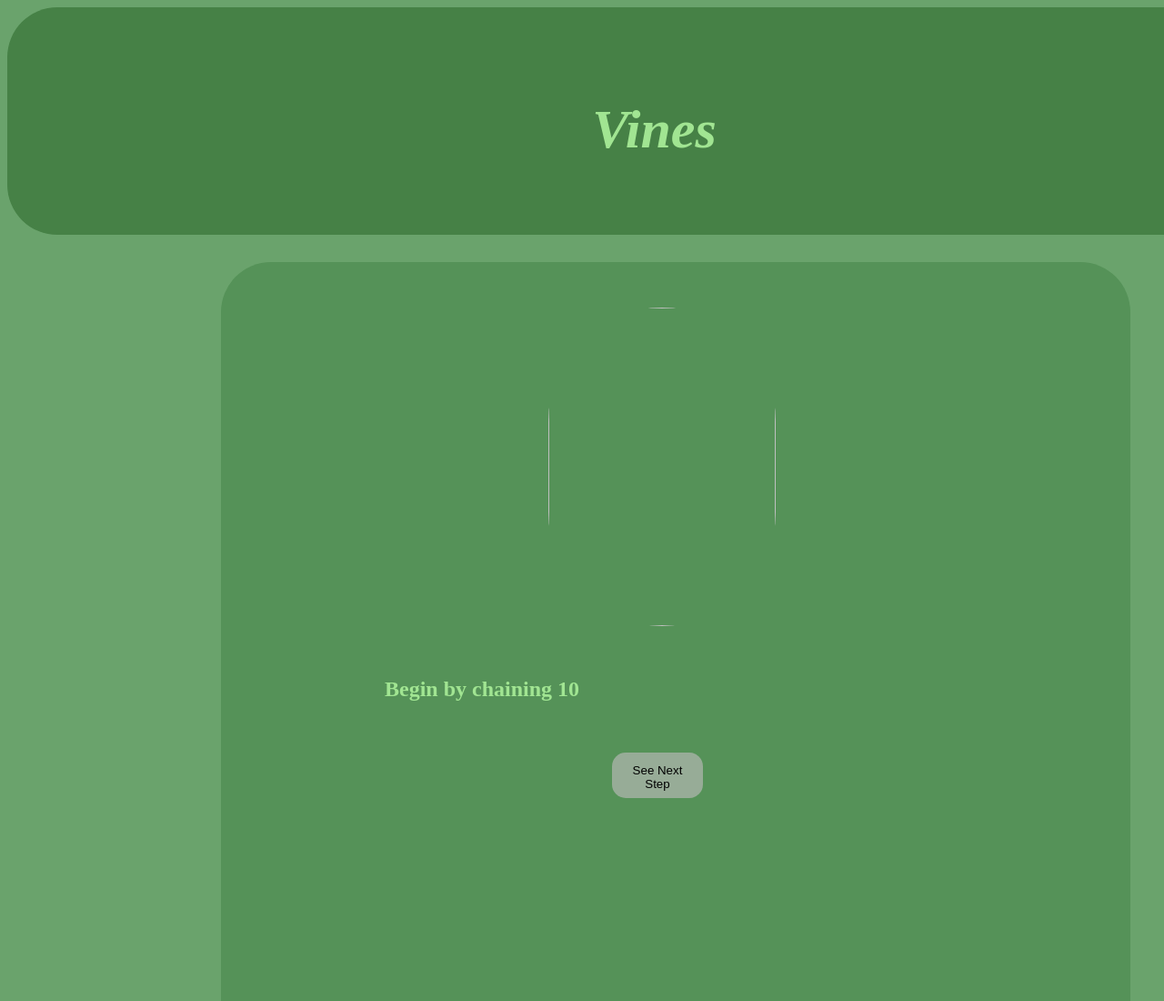
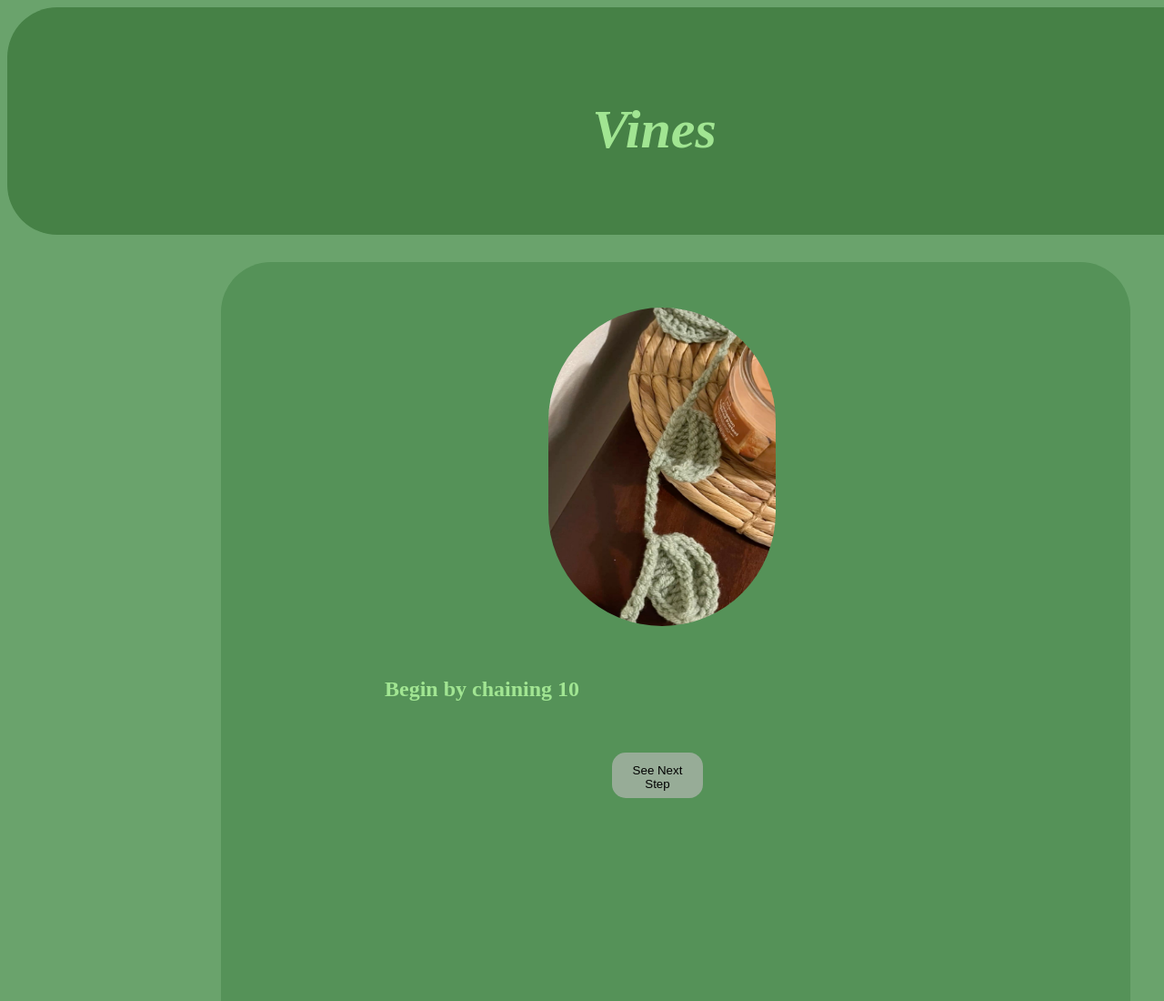
Before and after one commit to axxmv/crochet-patterns-new, a plain HTML site: page vines.html in a window 1280 px wide. Shown: the top 1100 px of the page at 91% size. Drawn offline with Linux system fonts and the light colour scheme.

Commit message:
Update vines.html
fixed paths

```diff
--- a/vines.html
+++ b/vines.html
@@ -78,7 +78,7 @@ body{
     </div>
 
     <div class = "instructions">
-        <img src = "images/vines.JPG">
+        <img src = "vines.JPG">
         <h6>Begin by chaining 10</h6>
         <div class = "text"></div>
         <button type = "button" onclick="getInstruction()">See Next Step</button>
```
